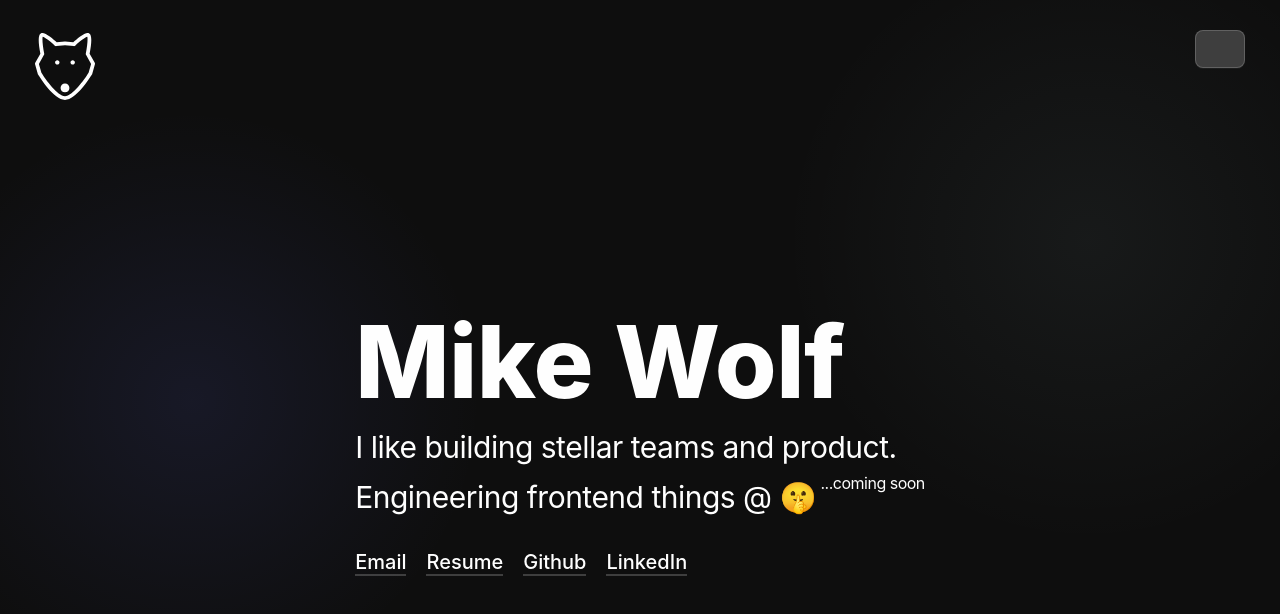
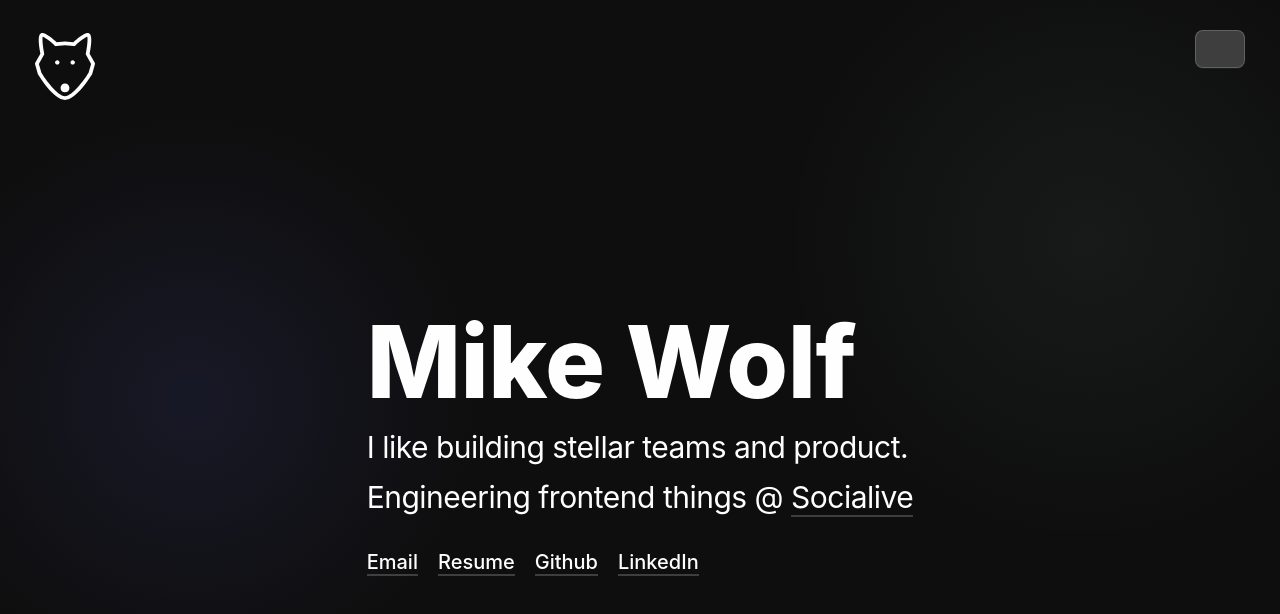
Before and after one commit to w0ofy/wolf-site, a Next.js app: page / in a window 1280 px wide. Shown: the top 614 px of the page. Built offline with nearby package versions, Linux system fonts and the light colour scheme; some icons are missing.

Commit message:
updating home page with current company + adding mixins for typography

```diff
--- a/components/Link/Link.module.scss
+++ b/components/Link/Link.module.scss
@@ -1,12 +1,18 @@
+@import '../Typography/Typography.module.scss';
+
 .link {
+  @include body;
   color: var(--link-color);
   border-bottom: 2px solid var(--link-border-color);
   text-decoration: none;
   cursor: pointer;
-  font-size: 2rem;
   font-weight: 500;
   letter-spacing: unset;
   transition: all 0.2s ease-in-out;
+
+  &.heading {
+    @include heading;
+  }
 
   &:hover {
     color: var(--link-hover-color);
--- a/components/Link/Link.tsx
+++ b/components/Link/Link.tsx
@@ -1,12 +1,12 @@
 import NextLink from 'next/link';
 import cx from 'classnames';
-import typography from 'components/Typography/Typography.module.scss';
 import styles from './Link.module.scss';
+import typographyStyles from 'components/Typography/Typography.module.scss';
 import buttonStyles from 'components/Button/Button.module.scss';
 import { isEqual } from 'utils/isEqual';
 import { Icon, IconProps } from 'components/Icon/Icon';
 
-const VARIANTS = ['link', 'button'] as const;
+const VARIANTS = ['link', 'button', 'heading'] as const;
 
 type LinkVariant = typeof VARIANTS[number];
 type LinkToProps = { href?: never; to: string } | { href: string; to?: never };
@@ -17,6 +17,9 @@ export type LinkProps = {
 } & LinkToProps &
   React.HTMLAttributes<HTMLAnchorElement> &
   Partial<Pick<IconProps, 'icon'>>;
+
+const variantIs = (variant: LinkVariant, given: any) =>
+  isEqual<LinkVariant>(variant, given);
 
 const Link = ({
   target,
@@ -36,10 +39,12 @@ const Link = ({
     <NextLink href={linkTo} passHref>
       <a
         className={cx({
-          [typography.span]: isEqual<LinkVariant>(variant, 'link'),
-          [styles.link]: isEqual<LinkVariant>(variant, 'link'),
-          [typography.button]: isEqual<LinkVariant>(variant, 'button'),
-          [buttonStyles.btn]: isEqual<LinkVariant>(variant, 'button'),
+          [typographyStyles.span]: variantIs(variant, 'link'),
+          [styles.link]:
+            variantIs(variant, 'link') || variantIs(variant, 'heading'),
+          [styles.heading]: variantIs(variant, 'heading'),
+          [typographyStyles.button]: variantIs(variant, 'button'),
+          [buttonStyles.btn]: variantIs(variant, 'button'),
         })}
         {...props}
       >
--- a/components/Typography/Typography.module.scss
+++ b/components/Typography/Typography.module.scss
@@ -1,42 +1,63 @@
+@mixin makeTypography($fontSize: 2rem, $lineHeight: 2rem, $fontWeight: 400) {
+  font-size: $fontSize;
+  line-height: $lineHeight;
+  font-weight: $fontWeight;
+}
+
+@mixin body {
+  @include makeTypography();
+}
+
+@mixin title {
+  @include makeTypography(10rem, 12rem);
+}
+
+@mixin heading {
+  @include makeTypography(3rem, 5rem);
+}
+
+@mixin resume {
+  @include makeTypography(5rem, 5rem);
+}
+
+@mixin sup {
+  @include makeTypography(1.6rem, 1.6rem);
+}
+
+@mixin button {
+  @include makeTypography(2rem, 2rem, 500);
+}
+
 .h1,
 .h2,
 .h3,
 .span,
 .p {
+  @include body;
   margin: 0;
   padding: 0;
   color: var(--font-color);
-  letter-spacing: 0;
-  line-height: 2rem;
-  font-size: 2rem;
-  font-weight: 400;
   letter-spacing: -0.05rem;
 }
 
 .h1 {
-  font-size: 10rem;
+  @include title;
   font-weight: 800;
-  line-height: 12rem;
+
   &.resume {
-    font-size: 5rem;
-    line-height: 1;
+    @include resume;
   }
 }
 
 .h3 {
-  font-size: 3rem;
-  line-height: 5rem;
+  @include heading;
 }
 
 .sup {
-  font-size: 1.6rem;
-  line-height: 1.6rem;
+  @include sup;
   vertical-align: super;
 }
 
 .button {
-  font-size: 2rem;
-  font-weight: 500;
-  line-height: 2rem;
-  vertical-align: super;
+  @include button;
 }
--- a/components/Typography/Typography.tsx
+++ b/components/Typography/Typography.tsx
@@ -18,10 +18,11 @@ export type TypographyProps = {
   variant?: Variants;
   alt?: Alt;
   children: React.ReactNode;
+  tag?: Variants;
 };
 
-const Typography = ({ alt, children, variant = 'p' }: TypographyProps) => {
-  const Tag = TAGS[variant];
+const Typography = ({ alt, children, variant = 'p', tag }: TypographyProps) => {
+  const Tag = tag || TAGS[variant];
   return (
     <Tag
       className={cx(styles[variant], {
--- a/pages/index.tsx
+++ b/pages/index.tsx
@@ -5,6 +5,7 @@ import { Header } from 'components/Header/Header';
 import { Emoji } from 'components/Emoji';
 import styles from 'styles/Home.module.scss';
 import { ROUTES } from 'constants/routes';
+import { Link } from 'components/Link';
 
 const { RESUME } = ROUTES;
 /**
@@ -26,8 +27,10 @@ function Home() {
             I like building stellar teams and product.
           </Typography.Heading>
           <Typography.Heading>
-            Engineering frontend things @ <Emoji aria-label="shhh">🤫</Emoji>
-            <Typography.Sup> ...coming soon</Typography.Sup>
+            Engineering frontend things @{' '}
+            <Link href="https://socialive.us" target="_blank" variant="heading">
+              Socialive
+            </Link>
           </Typography.Heading>
           <Nav>
             <NavItem href="mailto:bigwoof91@gmail.com">Email</NavItem>
```
